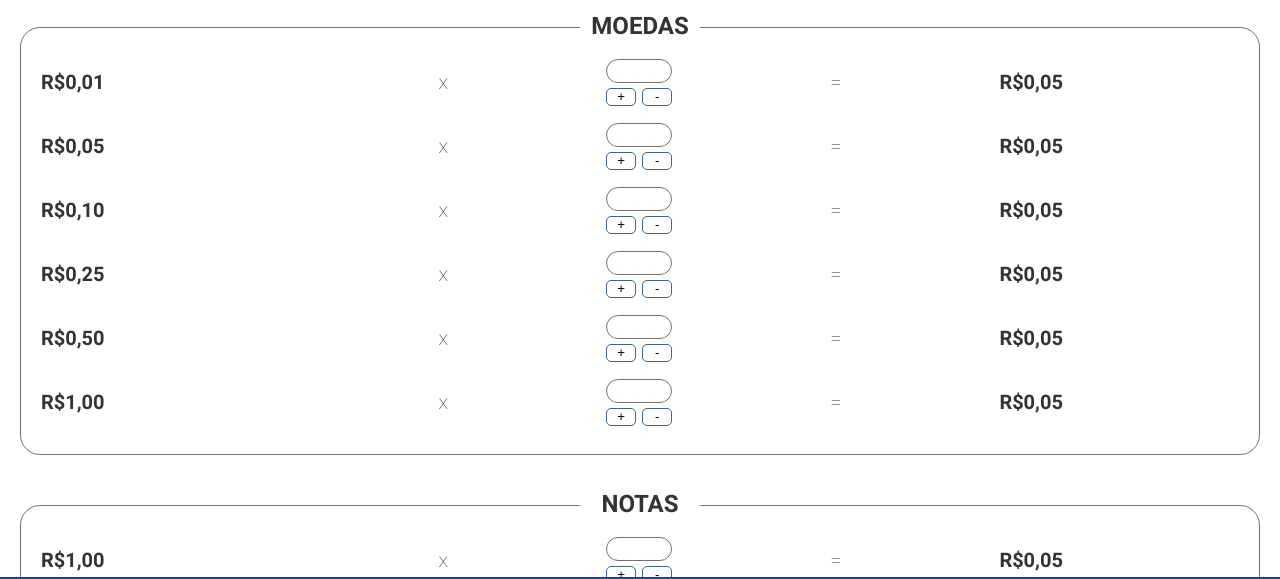
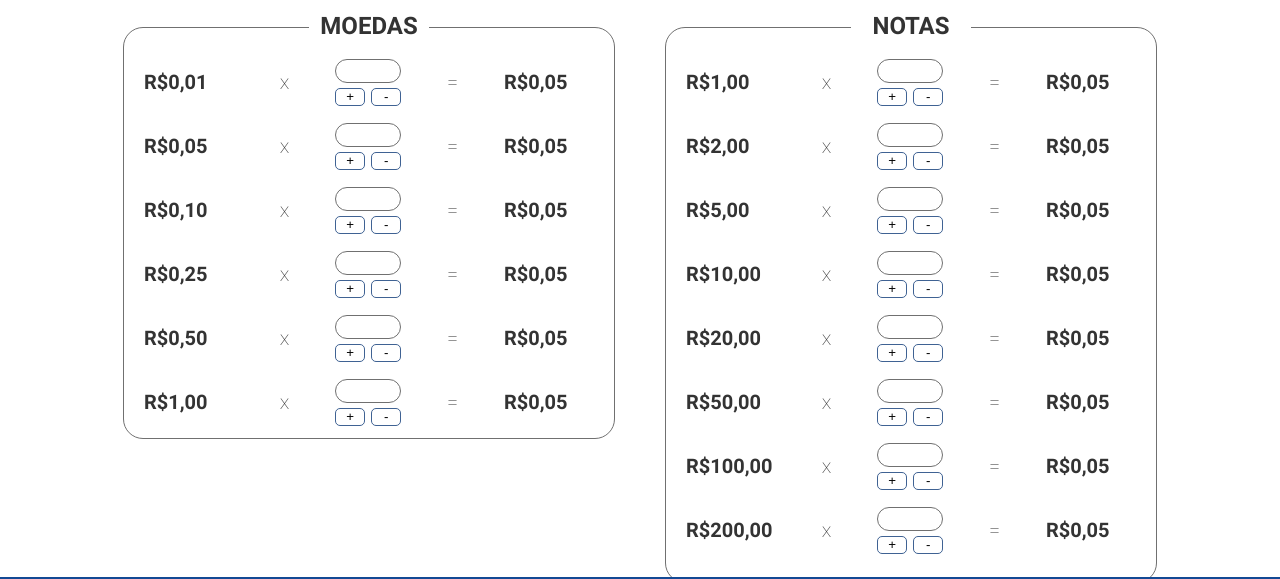
Before and after one commit to griel-dev/contador-de-moedas, a website: page index.html in a window 1280 px wide. Shown: the part 103-682 px from the top of the page. Drawn offline with Linux system fonts and the light colour scheme.

Commit message:
Desktop layout

```diff
--- a/system/sass/main.scss
+++ b/system/sass/main.scss
@@ -65,3 +65,22 @@ main {
         margin-bottom: var(--space-50);
     }
 }
+
+@media (min-width: 992px) {
+    main {
+        flex-direction: row;
+        justify-content: center;
+        margin-bottom: calc(var(--space-50) * 3);
+        section {
+            width: 450px;
+            &#moedas {
+                height: 370px;
+            }
+        }
+        section + section {
+            margin: 0;
+            margin-left: var(--space-50);
+        }
+    }
+
+}
```
Also changed, not shown: system/css/stylesheet.css, 1 other file.
